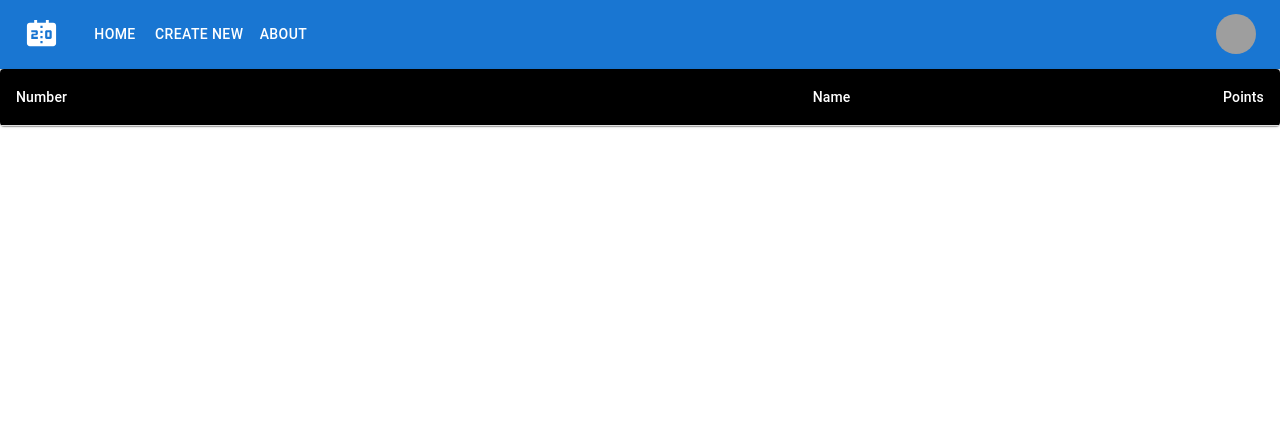
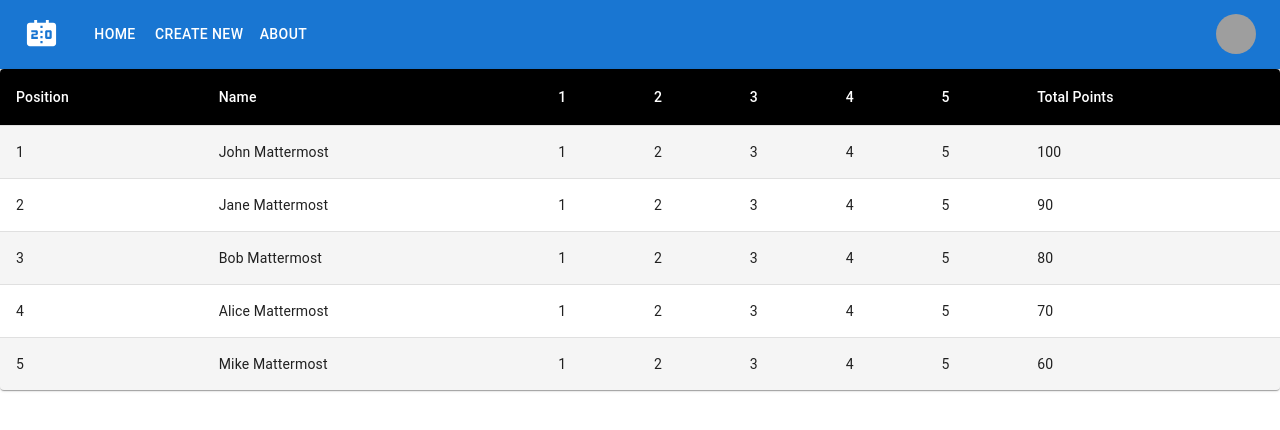
Before and after one commit to Navagiasostis/simple-leaderboard, a React (Create React App) app: page / in a window 1280 px wide. Shown: the top 430 px of the page. Built offline with nearby package versions, Linux system fonts and the light colour scheme; grey boxes are pictures that could not be loaded.

Commit message:
Create entry points

```diff
--- a/src/App.tsx
+++ b/src/App.tsx
@@ -4,9 +4,20 @@ import ResponsiveAppBar from './leaderboard/Components/AppBar';
 import { LeaderboardTable } from './leaderboard/Components/Table';
 import { Contestant } from './leaderboard/Models/Contestant';
 
+const initialCons: Contestant[] = [
+  { id: "1", name: "John Mattermost", points: 100 },
+  { id: "2", name: "Jane Mattermost", points: 90 },
+  { id: "3", name: "Bob Mattermost", points: 80 },
+  { id: "4", name: "Alice Mattermost", points: 70 },
+  { id: "5", name: "Mike Mattermost", points: 60 },
+];
+
+const initialRounds: number[] = [1,2,3,4,5];
+
 function App() {
 
-  const [contestants, setContestants] = useState<Contestant[]>([]);
+  const [contestants, setContestants] = useState<Contestant[]>(initialCons);
+  const [rounds, setRounds] = useState<number[]>(initialRounds);
 
   console.table(contestants)
   return (
@@ -15,7 +26,7 @@ function App() {
         <ResponsiveAppBar/>
       </header>
       <body>
-        <LeaderboardTable contestants={contestants} setContestants={setContestants}/>
+        <LeaderboardTable contestants={contestants} setContestants={setContestants} rounds={rounds} setRounds={setRounds}/>
       </body>
     </>
 
--- a/src/leaderboard/Components/Table.tsx
+++ b/src/leaderboard/Components/Table.tsx
@@ -7,7 +7,7 @@ import TableContainer from '@mui/material/TableContainer';
 import TableHead from '@mui/material/TableHead';
 import TableRow from '@mui/material/TableRow';
 import Paper from '@mui/material/Paper';
-import { useEffect } from 'react';
+import { useEffect, useState } from 'react';
 import { Contestant } from '../Models/Contestant';
 
 const StyledTableCell = styled(TableCell)(({ theme }) => ({
@@ -40,44 +40,62 @@ function createData(
   return { name, calories, fat, carbs, protein };
 }
 
-const rows = [
-  createData('Frozen yoghurt', 159, 6.0, 24, 4.0),
-  createData('Ice cream sandwich', 237, 9.0, 37, 4.3),
-  createData('Eclair', 262, 16.0, 24, 6.0),
-  createData('Cupcake', 305, 3.7, 67, 4.3),
-  createData('Gingerbread', 356, 16.0, 49, 3.9),
-];
-
 type LeaderboardProps = {
   contestants: Contestant[]
   setContestants: React.Dispatch<React.SetStateAction<Contestant[]>>
+  rounds: number[]
+  setRounds: React.Dispatch<React.SetStateAction<number[]>>
 }
 
 
-export const LeaderboardTable = ({contestants, setContestants}: LeaderboardProps) => {
+export const LeaderboardTable = ({contestants, setContestants, rounds, setRounds}: LeaderboardProps) => {
 
-  useEffect(() => {
-    console.log("test")
-  }, [rows]);
+  const addContestant = (contestantName: string, contestantNumber: number) => {
+    const newContestant: Contestant = {
+      id: crypto.randomUUID(),
+      name: contestantName,
+      number: contestantNumber,
+      points: 0
+    };
+    setContestants([...contestants, newContestant]);
+  };
+
+  const handleNameChange = (
+    e: React.ChangeEvent<HTMLInputElement>,
+    index: number
+  ) => {
+    const newContestants = [...contestants];
+    newContestants[index].name = e.target.value;
+    setContestants(newContestants);
+  };
+
+  const handlePointsChange = (
+    e: React.ChangeEvent<HTMLInputElement>,
+    index: number
+  ) => {
+    const newContestants = [...contestants];
+    newContestants[index].points = Number(e.target.value);
+    setContestants(newContestants);
+  };
 
   return (
     <TableContainer component={Paper}>
-      <Table sx={{ minWidth: 700 }} aria-label="customized table">
+      <Table aria-label="customized table">
         <TableHead>
           <TableRow>
-            <StyledTableCell>Number</StyledTableCell>
-            <StyledTableCell align="right">Name</StyledTableCell>
-            <StyledTableCell align="right">Points</StyledTableCell>
+            <StyledTableCell align="left">Position</StyledTableCell>
+            <StyledTableCell align="left">Name</StyledTableCell>
+            {rounds.map((round, index) => (<StyledTableCell align="left">{round}</StyledTableCell>))}
+            <StyledTableCell align="left">Total Points</StyledTableCell>
           </TableRow>
         </TableHead>
         <TableBody>
-          {contestants.map((contestant) => (
-            <StyledTableRow key={contestant.name}>
-              <StyledTableCell component="th" scope="row">
-                {contestant.number}
-              </StyledTableCell>
-              <StyledTableCell align="right">{contestant.name}</StyledTableCell>
-              <StyledTableCell align="right">{contestant.points}</StyledTableCell>
+          {contestants.map((contestant, index) => (
+            <StyledTableRow key={contestant.id} sx={{maxWidth:"200px"}}>
+              <StyledTableCell align="left">{index + 1}</StyledTableCell>
+              <StyledTableCell align="left">{contestant.name}</StyledTableCell>
+              {rounds.map((round, index) => (<StyledTableCell align="left">{round}</StyledTableCell>))}
+              <StyledTableCell align="left">{contestant.points}</StyledTableCell>
             </StyledTableRow>
           ))}
         </TableBody>
```
